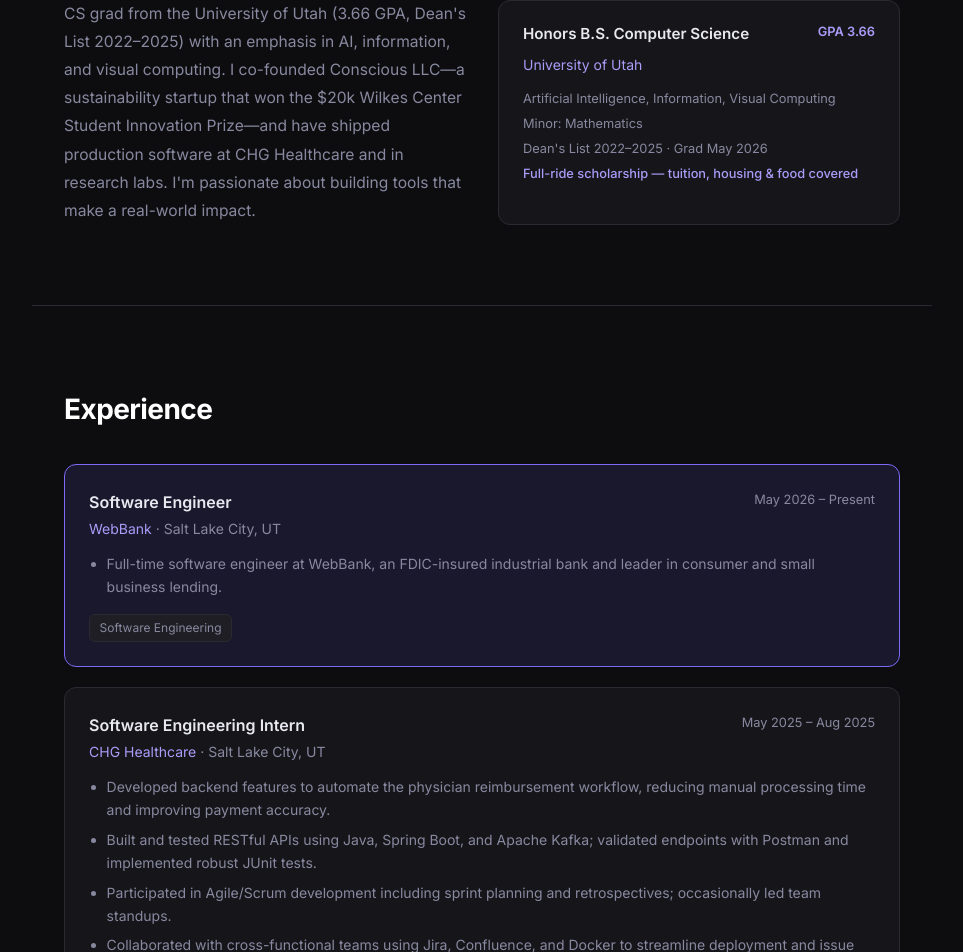
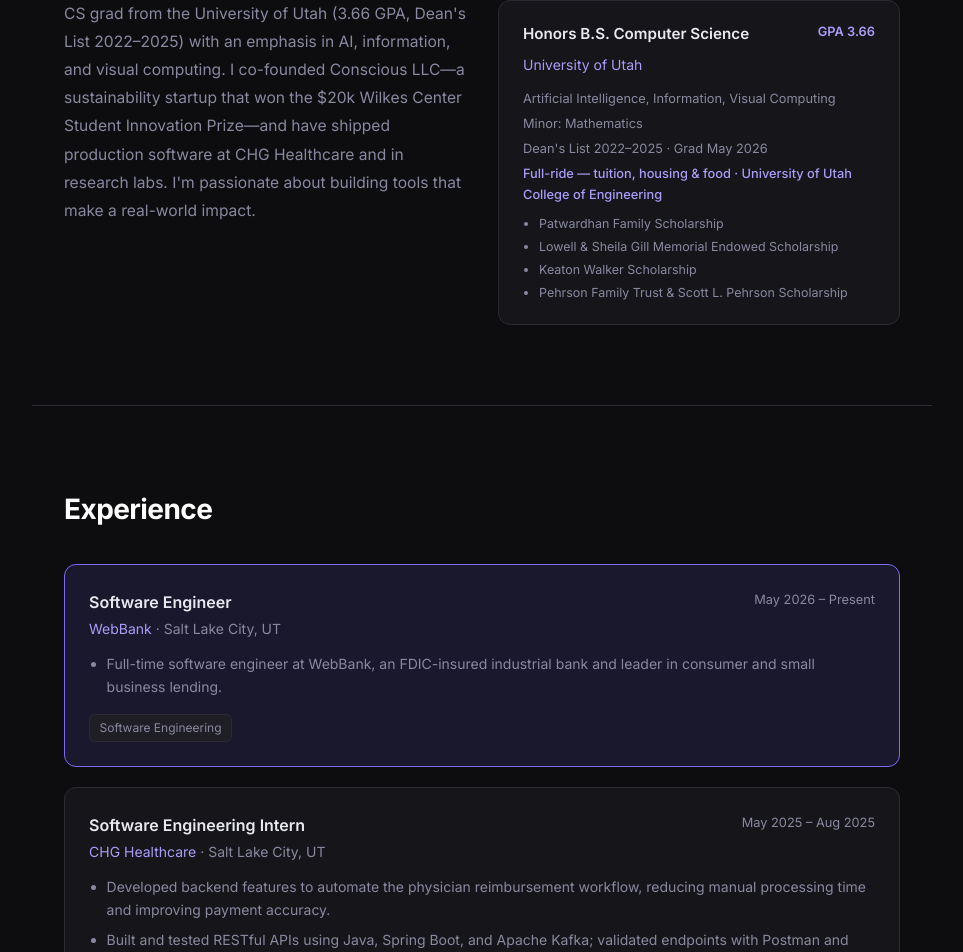
Before and after one commit to meishijul/portfolio, a React (Vite) app: page / in a window 1280 px wide. Shown: the part 950-1902 px from the top of the page, without its empty margins (158-1121 px from the left). Built offline with nearby package versions, Linux system fonts and the light colour scheme.

Commit message:
Add scholarships, GitHub links, WebBank role

```diff
--- a/src/App.css
+++ b/src/App.css
@@ -144,6 +144,8 @@ a:hover { text-decoration: underline; }
 .gh-link { font-size: 0.75rem; color: var(--accent2); align-self: flex-start; }
 .gh-link:hover { text-decoration: underline; }
 .edu-scholarship { color: var(--accent2); font-weight: 500; }
+.edu-scholarships { margin: 0.3rem 0 0 1rem; display: flex; flex-direction: column; gap: 0.15rem; }
+.edu-scholarships li { font-size: 0.78rem; color: var(--muted); }
 
 /* ── Skills ── */
 .skills-grid { display: grid; gap: 1.5rem; grid-template-columns: repeat(auto-fill, minmax(200px, 1fr)); }
--- a/src/App.jsx
+++ b/src/App.jsx
@@ -57,7 +57,10 @@ function About() {
             <span>{education.emphasis}</span>
             <span>Minor: {education.minor}</span>
             <span>{education.honors} · Grad {education.grad}</span>
-            <span className="edu-scholarship">{education.scholarships}</span>
+            <span className="edu-scholarship">{education.scholarshipNote}</span>
+            <ul className="edu-scholarships">
+              {education.scholarships.map((s) => <li key={s}>{s}</li>)}
+            </ul>
           </div>
         </div>
       </div>
--- a/src/data.js
+++ b/src/data.js
@@ -19,7 +19,13 @@ export const education = {
   minor: "Mathematics",
   emphasis: "Artificial Intelligence, Information, Visual Computing",
   honors: "Dean's List 2022–2025",
-  scholarships: "Full-ride scholarship — tuition, housing & food covered",
+  scholarships: [
+    "Patwardhan Family Scholarship",
+    "Lowell & Sheila Gill Memorial Endowed Scholarship",
+    "Keaton Walker Scholarship",
+    "Pehrson Family Trust & Scott L. Pehrson Scholarship",
+  ],
+  scholarshipNote: "Full-ride — tuition, housing & food · University of Utah College of Engineering",
 };
 
 export const experience = [
```
